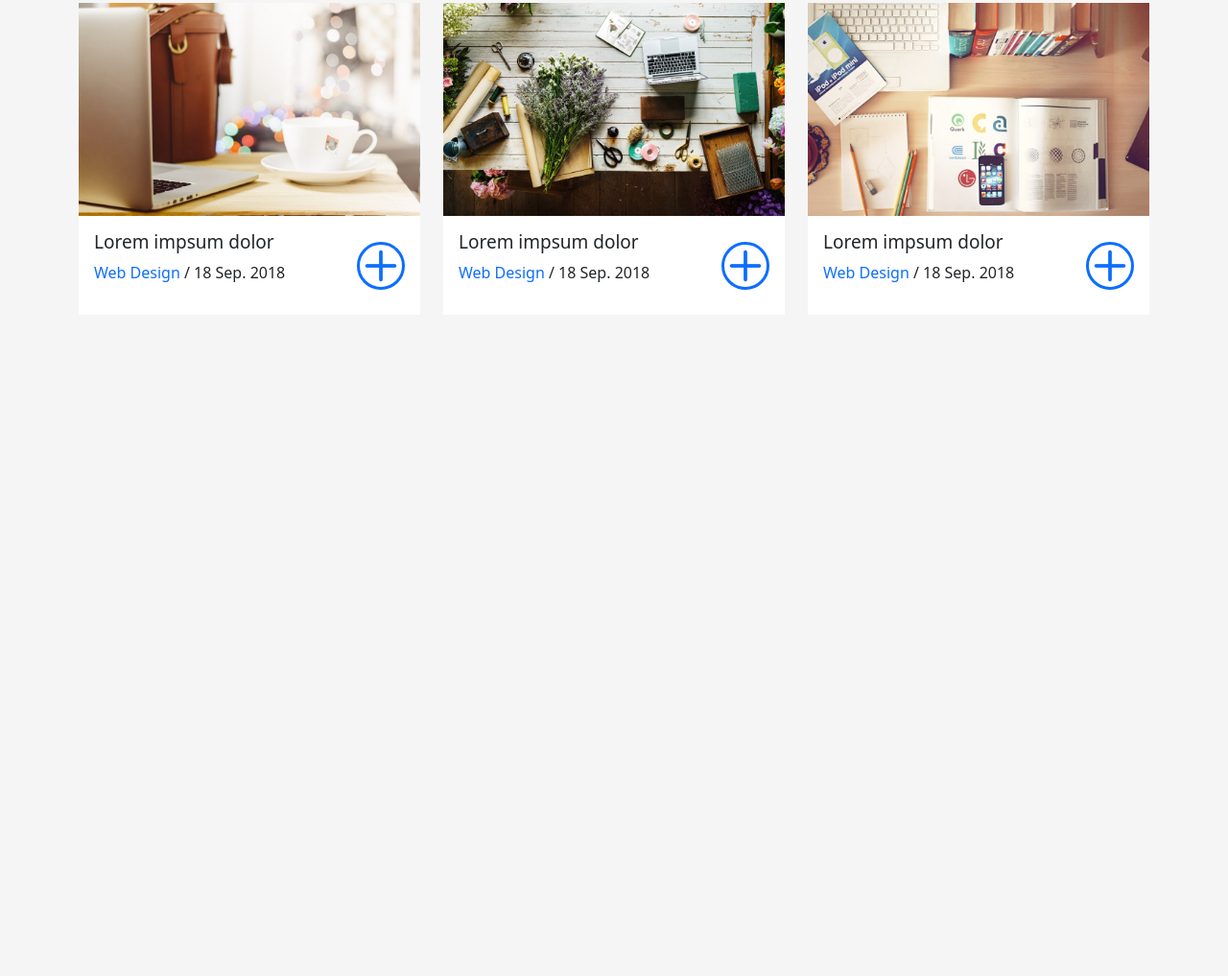
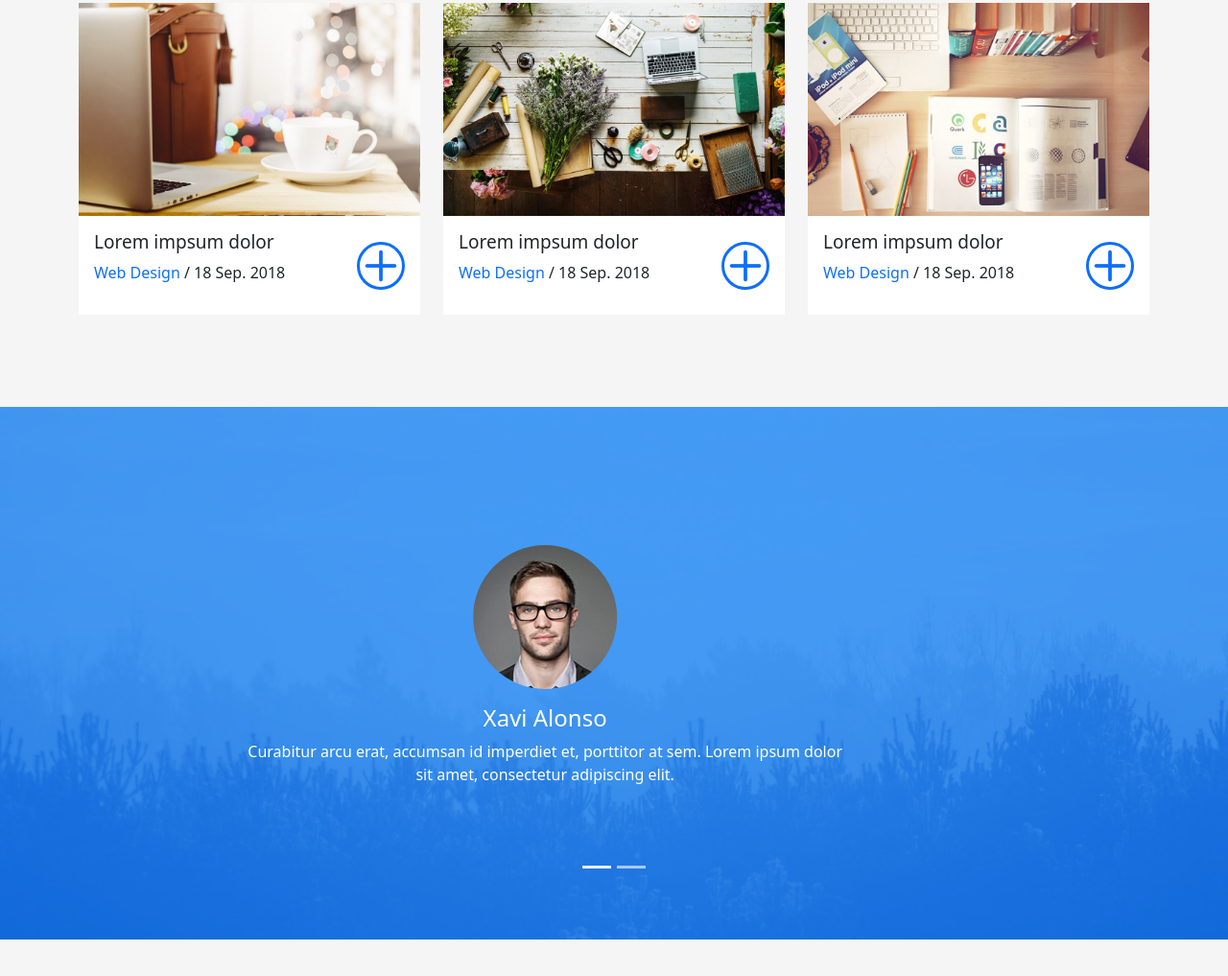
Before and after one commit to yous0001/devfolio, a plain HTML site: page index.html in a window 1280 px wide. Shown: the part 3603-4620 px from the top of the page at 96% size. Before the commit the page ends 3979 px from the top, so only its background shows below. Drawn offline with Linux system fonts and the light colour scheme.

Commit message:
testmonial section

```diff
--- a/css/style.css
+++ b/css/style.css
@@ -254,3 +254,14 @@ header{
     font-size: 19px;
     font-weight: 500;
 }
+.img-frame{
+    width: 150px;
+    height: 150px;
+    border-radius: 50%;
+    overflow: hidden;
+}
+.testmonial{
+    background-image: url(../imgs/overlay-bg.jpg);
+    background-attachment:fixed;
+    background-size:cover;
+}
--- a/index.html
+++ b/index.html
@@ -284,7 +284,8 @@
                                 <h3>Lorem impsum dolor</h3>
                                 <p><span class="text-primary">Web Design</span> / 18 Sep. 2018</p>
                             </div>
-                            <div class="add text-primary border rounded-circle d-flex justify-content-center border-primary align-items-center border-3">
+                            <div
+                                class="add text-primary border rounded-circle d-flex justify-content-center border-primary align-items-center border-3">
                                 <i class="fa-solid fa-plus"></i>
                             </div>
                         </div>
@@ -298,7 +299,8 @@
                                 <h3>Lorem impsum dolor</h3>
                                 <p><span class="text-primary">Web Design</span> / 18 Sep. 2018</p>
                             </div>
-                            <div class="add text-primary border rounded-circle d-flex justify-content-center border-primary align-items-center border-3">
+                            <div
+                                class="add text-primary border rounded-circle d-flex justify-content-center border-primary align-items-center border-3">
                                 <i class="fa-solid fa-plus"></i>
                             </div>
                         </div>
@@ -312,7 +314,8 @@
                                 <h3>Lorem impsum dolor</h3>
                                 <p><span class="text-primary">Web Design</span> / 18 Sep. 2018</p>
                             </div>
-                            <div class="add text-primary border rounded-circle d-flex justify-content-center border-primary align-items-center border-3">
+                            <div
+                                class="add text-primary border rounded-circle d-flex justify-content-center border-primary align-items-center border-3">
                                 <i class="fa-solid fa-plus"></i>
                             </div>
                         </div>
@@ -326,7 +329,8 @@
                                 <h3>Lorem impsum dolor</h3>
                                 <p><span class="text-primary">Web Design</span> / 18 Sep. 2018</p>
                             </div>
-                            <div class="add text-primary border rounded-circle d-flex justify-content-center border-primary align-items-center border-3">
+                            <div
+                                class="add text-primary border rounded-circle d-flex justify-content-center border-primary align-items-center border-3">
                                 <i class="fa-solid fa-plus"></i>
                             </div>
                         </div>
@@ -340,7 +344,8 @@
                                 <h3>Lorem impsum dolor</h3>
                                 <p><span class="text-primary">Web Design</span> / 18 Sep. 2018</p>
                             </div>
-                            <div class="add text-primary border rounded-circle d-flex justify-content-center border-primary align-items-center border-3">
+                            <div
+                                class="add text-primary border rounded-circle d-flex justify-content-center border-primary align-items-center border-3">
                                 <i class="fa-solid fa-plus"></i>
                             </div>
                         </div>
@@ -354,7 +359,8 @@
                                 <h3>Lorem impsum dolor</h3>
                                 <p><span class="text-primary">Web Design</span> / 18 Sep. 2018</p>
                             </div>
-                            <div class="add text-primary border rounded-circle d-flex justify-content-center border-primary align-items-center border-3">
+                            <div
+                                class="add text-primary border rounded-circle d-flex justify-content-center border-primary align-items-center border-3">
                                 <i class="fa-solid fa-plus"></i>
                             </div>
                         </div>
@@ -364,6 +370,46 @@
             </div>
         </div>
     </section>
+    <section class="testmonial text-white my-5">
+        <div class="blue-layer py-5 ">
+            <div id="carouselExampleIndicators" class="carousel slide py-5" data-bs-ride="carousel">
+                <div class="carousel-indicators">
+                    <button type="button" data-bs-target="#carouselExampleIndicators" data-bs-slide-to="0"
+                        class="active" aria-current="true" aria-label="Slide 1"></button>
+                    <button type="button" data-bs-target="#carouselExampleIndicators" data-bs-slide-to="1"
+                        aria-label="Slide 2"></button>
+                </div>
+                <div class="carousel-inner">
+                    <div class="carousel-item active">
+                        <div class="testmonial-1 d-flex align-items-center w-50 m-auto flex-column py-5 text-center">
+                            <div class="img-frame">
+                                <img class="w-100" src="./imgs/testimonial-2.jpg">
+                            </div>
+                            <div class="comment pt-3">
+                                <h4>Xavi Alonso</h4>
+                                <p> Curabitur arcu erat, accumsan id imperdiet et, porttitor at sem. Lorem ipsum dolor
+                                    sit amet,
+                                    consectetur adipiscing elit.</p>
+                            </div>
+                        </div>
+                    </div>
+                    <div class="carousel-item">
+                        <div class="testmonial-1 d-flex align-items-center w-50 m-auto flex-column py-5 text-center">
+                            <div class="img-frame">
+                                <img class="w-100" src="./imgs/testimonial-4.jpg">
+                            </div>
+                            <div class="comment pt-3">
+                                <h4>Marta Socrate</h4>
+                                <p> Curabitur arcu erat, accumsan id imperdiet et, porttitor at sem. Lorem ipsum dolor
+                                    sit amet,
+                                    consectetur adipiscing elit.</p>
+                            </div>
+                        </div>
+                    </div>
+                </div>
+            </div>
+        </div>
+    </section>
     <script src="./jquery/code.jquery.com_jquery-3.7.0.min.js"></script>
     <script src="./js/bootstrap.bundle.min.js"></script>
     <script src="./js/script.js"></script>
```
